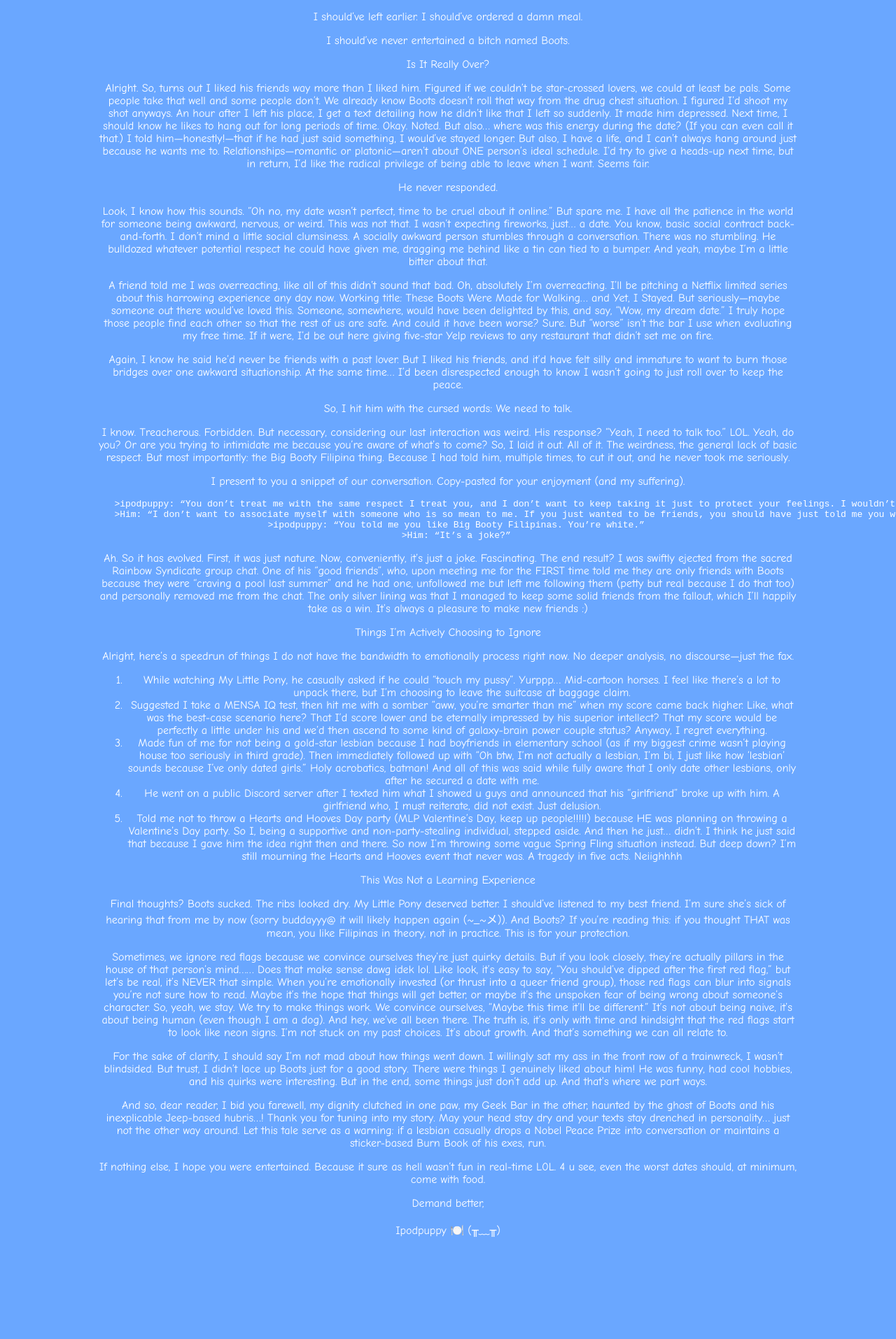
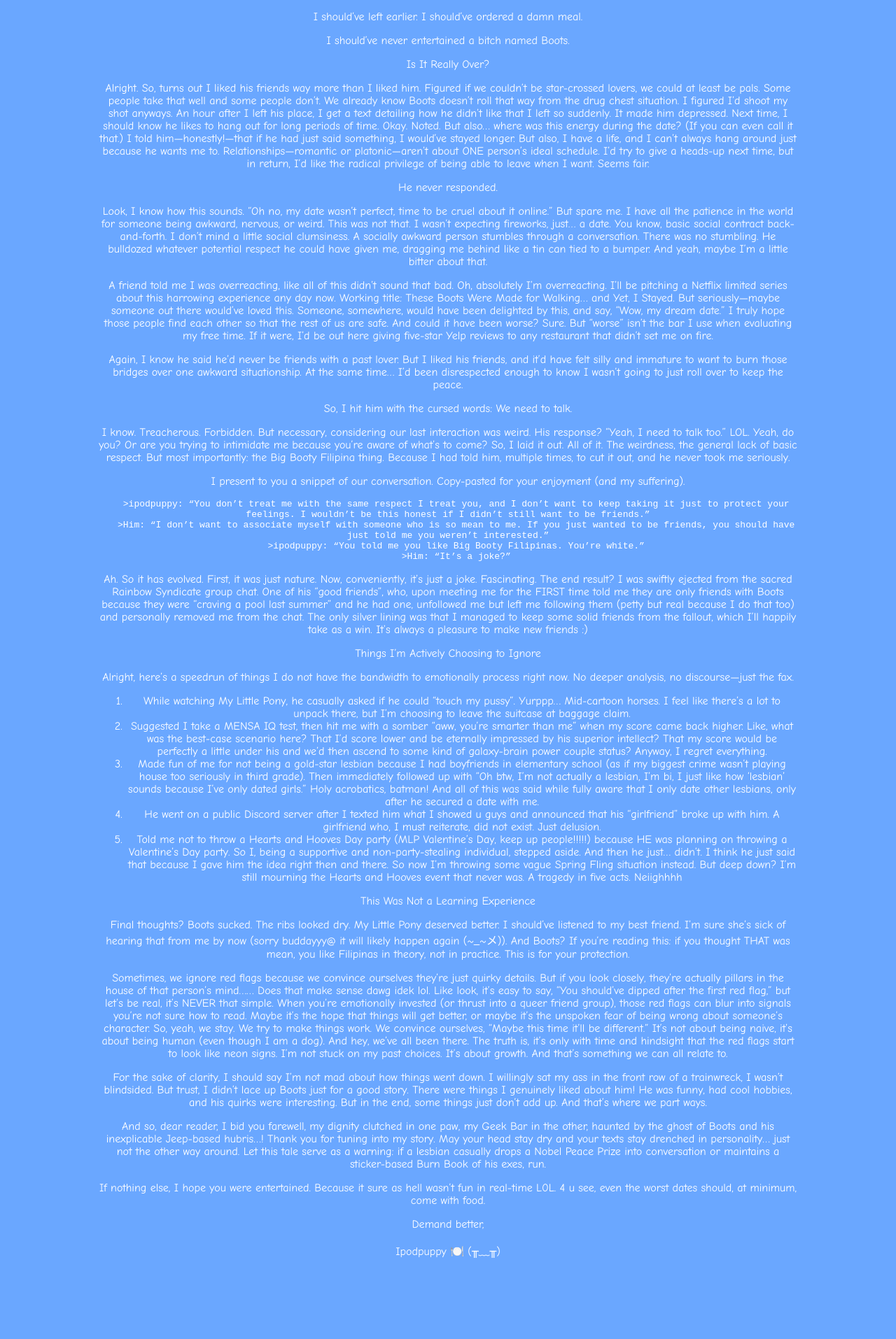
Before and after one commit to Chrissy-and-Chloe/ipodpuppywebsite, a Jekyll site: the page built from _posts/2025-02-28-from-ribs-to-ruin.md, in a window 1280 px wide. Shown: the part 3746-5660 px from the top of the page at 70% size. Built offline with Jekyll 4.4.1, drawn with Linux system fonts in a browser that asks for light colours; before the commit the page ends 5630 px from its top, so only the background shows below that.

Commit message:
Update style.css

```diff
--- a/assets/css/style.css
+++ b/assets/css/style.css
@@ -37,10 +37,10 @@ h1, h2, h3, .menu-btn, .site-banner, .tagline {
 .main-menu {
   margin-top: 2em;
   display: flex;
-  flex-wrap: nowrap;           /* 🚨 Prevent wrapping */
+  flex-wrap: nowrap;
   justify-content: center;
   gap: 1em;
-  overflow-x: auto;            /* 🚨 Scroll if too narrow */
+  overflow-x: auto;
 }
 
 .menu-btn {
@@ -52,7 +52,7 @@ h1, h2, h3, .menu-btn, .site-banner, .tagline {
   color: white;
   box-shadow: 2px 2px 5px rgba(0,0,0,0.3);
   transition: transform 0.2s ease-in-out;
-  white-space: nowrap;          /* 🚨 Prevent text wrapping */
+  white-space: nowrap;
 }
 
 .menu-btn:hover {
@@ -119,16 +119,15 @@ header, footer {
   gap: 2em;
 }
 
-/* 🚨 Updated .post-preview to match the retro computer window style */
 .post-preview {
-  background-color: #f0f0f0;                 /* Light gray background */
-  border: 2px solid #000;                   /* Black border */
-  border-radius: 5px;                       /* Slight rounding */
-  font-family: 'Courier New', monospace;    /* Retro font */
-  padding: 1em;                             /* Internal spacing */
-  box-shadow: 5px 5px 0 #333;              /* Offset shadow */
-  color: #000;                              /* Black text */
-  transition: transform 0.3s ease-in-out;   /* Smooth lift on hover */
+  background-color: #f0f0f0;
+  border: 2px solid #000;
+  border-radius: 5px;
+  font-family: 'Courier New', monospace;
+  padding: 1em;
+  box-shadow: 5px 5px 0 #333;
+  color: #000;
+  transition: transform 0.3s ease-in-out;
 }
 
 .post-preview:hover {
@@ -138,10 +137,10 @@ header, footer {
 
 .post-preview h2 {
   font-size: 1.3em;
-  background-color: #000088;                /* Deep blue header */
+  background-color: #000088;
   color: #fff;
   padding: 0.3em;
-  margin: -1em -1em 1em -1em;              /* Extend header */
+  margin: -1em -1em 1em -1em;
   border-bottom: 2px solid #000;
 }
 
@@ -155,14 +154,14 @@ header, footer {
 }
 
 .post-preview small {
-  color: #333;                              /* Dark gray for date */
+  color: #333;
   display: block;
   margin-bottom: 0.5em;
 }
 
 .post-preview p {
-  color: #000;                              /* Black for body text */
-  font-family: 'Courier New', monospace;    /* Keep retro font */
+  color: #000;
+  font-family: 'Courier New', monospace;
 }
 
 .comic-feed {
@@ -218,7 +217,6 @@ header, footer {
   image-rendering: pixelated;
 }
 
-/* 🔥 Now only apply the vertical menu on small screens */
 @media (max-width: 600px) {
   .site-banner h1 {
     font-size: 1.5em;
@@ -227,7 +225,7 @@ header, footer {
     font-size: 1em;
   }
   .main-menu {
-    flex-direction: column;   /* 🚨 Stack vertically on phones only */
+    flex-direction: column;
     gap: 0.5em;
   }
   .home-bottom-gif img {
@@ -241,36 +239,51 @@ header, footer {
 
 @media (min-width: 992px) {
   .main-menu {
-    flex-direction: row !important;    /* 🔥 Force horizontal layout */
-    flex-wrap: nowrap !important;      /* 🔥 Prevent wrapping */
-    overflow-x: auto;                  /* Optional: Allow horizontal scroll if too wide */
+    flex-direction: row !important;
+    flex-wrap: nowrap !important;
+    overflow-x: auto;
   }
-
   .menu-btn {
-    white-space: nowrap !important;    /* 🔥 Prevent text wrapping inside buttons */
+    white-space: nowrap !important;
   }
 }
 
-/* 🎨 Stylish blog post container */
 .blog-post {
-  background: rgba(255, 255, 255, 0.15);  /* Soft transparent background */
-  border-radius: 15px;                    /* Rounded corners */
-  padding: 1.5em;                         /* Internal spacing */
-  margin-bottom: 2em;                     /* Space between posts */
-  box-shadow: 3px 3px 10px rgba(0, 0, 0, 0.3); /* Subtle shadow */
-  transition: transform 0.3s ease-in-out; /* Optional: lift on hover */
+  background: rgba(255, 255, 255, 0.15);
+  border-radius: 15px;
+  padding: 1.5em;
+  margin-bottom: 2em;
+  box-shadow: 3px 3px 10px rgba(0, 0, 0, 0.3);
+  transition: transform 0.3s ease-in-out;
 }
 
 .blog-post:hover {
-  transform: translateY(-5px);            /* Slight lift on hover */
+  transform: translateY(-5px);
 }
 
 .blog-post h3 {
-  color: #ff66aa;                         /* Vibrant heading color */
-  text-shadow: 1px 1px #000;             /* Fun text shadow */
+  color: #ff66aa;
+  text-shadow: 1px 1px #000;
   margin-bottom: 0.5em;
 }
 
 .blog-post p {
-  color: #fffbe6;                         /* Light text */
+  color: #fffbe6;
 }
+
+/* 🌟 Added fix for long text/links on posts */
+article, .post-content {
+  word-wrap: break-word;
+  overflow-wrap: break-word;
+}
+
+article p, .post-content p {
+  word-break: break-word;
+}
+
+article pre, .post-content pre,
+article code, .post-content code {
+  white-space: pre-wrap;
+  word-wrap: break-word;
+  overflow-x: auto;
+}
```
